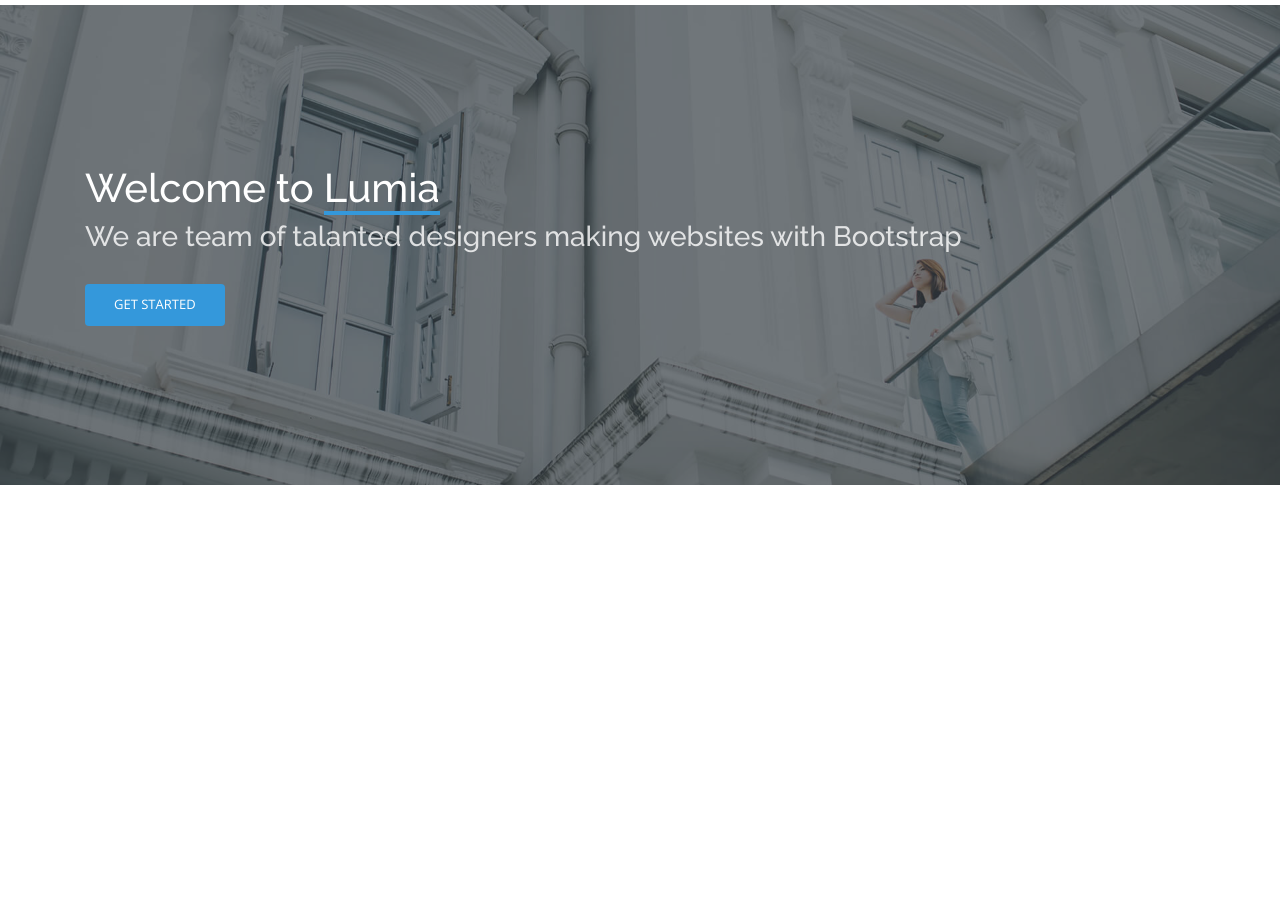
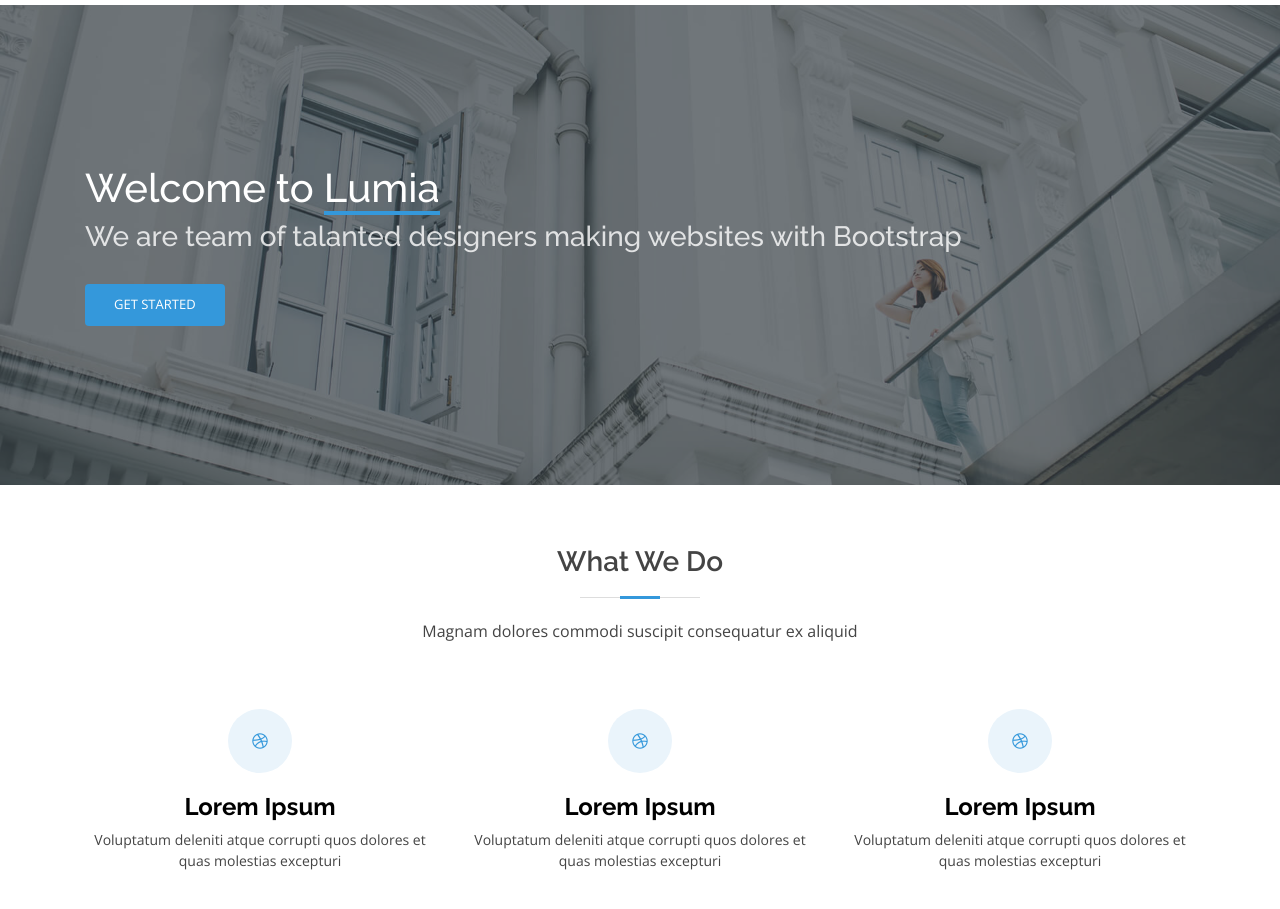
Before and after one commit to lmdung/journal-demo, a website: page index.html in a window 1280 px wide. Shown: the part 65-974 px from the top of the page. Before the commit the page ends 800 px from the top, so only its background shows below. Drawn offline with nearby package versions, Linux system fonts and the light colour scheme.

Commit message:
create boxicon

```diff
--- a/css/cover.css
+++ b/css/cover.css
@@ -5,6 +5,7 @@
     background: url('../img/hero-bg.jpg') center;
     background-size: cover;
     position: relative;
+    margin-bottom: 60px;
   }
   #cover h1 {
     color: #fff;
--- /dev/null
+++ b/css/icon-box.css
@@ -0,0 +1,64 @@
+
+ /*  section what we do */
+ .section-header {
+    padding-bottom: 20px;
+  }
+  .section-header h3 {
+    font-weight: 600;
+    padding-bottom: 20px;
+    margin-bottom: 20px;
+    position: relative;
+  }
+  .section-header h3::before {
+    content: '';
+    height: 1px;
+    width: 120px;
+    background: #ddd;
+    position: absolute;
+    bottom: 1px;
+    left: calc(50% - 60px);
+  }
+  .section-header h3::after {
+      content: '';
+      height: 3px;
+      width: 40px;
+      background: #3498db;
+      position: absolute;
+      bottom: 0;
+      left: calc(50% - 20px);
+  }
+  .card-icon {
+    padding: 30px 20px;
+    transition: all 0.3s;
+  }
+  .card-icon h4 a {
+    color: black;
+    transition: all 0.3s;
+  }
+  .card-icon h4 a:hover {
+    color: #5faee3;
+    text-decoration: none;
+  }
+  .card-icon:hover h4 a {
+    color: #5faee3;
+  }
+  .card-icon:hover {
+    border-color: #fff;
+    box-shadow: 0px 0 25px 0 rgba(0, 0, 0, 0.1);
+  }
+  .card-icon .icon-box {
+     background: #eaf4fb;
+     height: 64px;
+     width: 64px;
+     border-radius: 50px;
+     margin-bottom: 20px;
+  }
+  .card-icon .icon-box i {
+    color: #3498db;
+  }
+ .card-icon h4 {
+   font-weight: 700;
+ }
+ .card-icon p {
+    font-size: 14px;
+  }
--- a/index.html
+++ b/index.html
@@ -10,6 +10,7 @@
   <link rel="stylesheet" type="text/css" href="./css/style.css">
   <link rel="stylesheet" type="text/css" href="./css/header.css">
   <link rel="stylesheet" type="text/css" href="./css/cover.css">
+  <link rel="styleSheet" type="text/css" href="./css/icon-box.css">
 
   <script src="https://ajax.googleapis.com/ajax/libs/jquery/3.4.1/jquery.min.js"></script>
   <script src="https://cdnjs.cloudflare.com/ajax/libs/popper.js/1.16.0/umd/popper.min.js"></script>
@@ -66,5 +67,37 @@
      <a href="#" class="btn">Get Started</a>
     </div>
   </section>
+  <!-- section icon-box -->
+  <section>
+    <div class="container">
+      <div class=section-header>
+        <h3 class="text-center">What We Do</h3>
+        <p class="text-center">Magnam dolores commodi suscipit consequatur ex aliquid</p>
+      </div>
+      <div class="row">
+        <div class="card-icon col-md-6 col-lg-4 d-flex flex-column align-items-center justify-content-between text-center">
+          <div class="icon-box d-flex justify-content-center align-items-center"><i class="fab fa-dribbble"></i></div>
+          <h4><a href="#">Lorem Ipsum</a></h4>
+          <p>
+            Voluptatum deleniti atque corrupti quos dolores et quas molestias excepturi
+          </p>
+        </div>
+        <div class="card-icon col-md-6 col-lg-4 d-flex flex-column align-items-center justify-content-between text-center">
+          <div class="icon-box d-flex justify-content-center align-items-center"><i class="fab fa-dribbble"></i></div>
+          <h4><a href="#">Lorem Ipsum</a></h4>
+          <p>
+            Voluptatum deleniti atque corrupti quos dolores et quas molestias excepturi
+          </p>
+        </div>
+        <div class="card-icon col-md-6 col-lg-4 d-flex flex-column align-items-center justify-content-between text-center">
+          <div class="icon-box d-flex justify-content-center align-items-center"><i class="fab fa-dribbble"></i></div>
+          <h4><a href="#">Lorem Ipsum</a></h4>
+          <p>
+            Voluptatum deleniti atque corrupti quos dolores et quas molestias excepturi
+          </p>
+        </div>
+      </div>
+    </div>
+  </section>
 </body>
 </html>
```
Also changed, not shown: component.html (+19 -0 lines).
